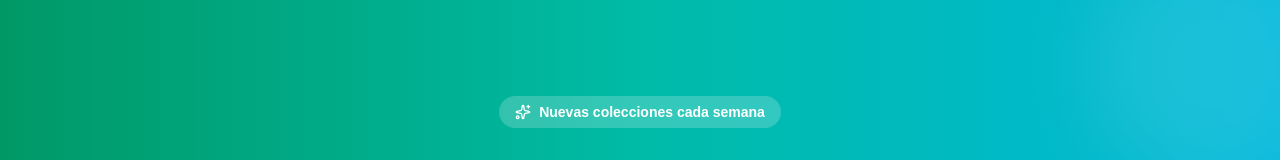
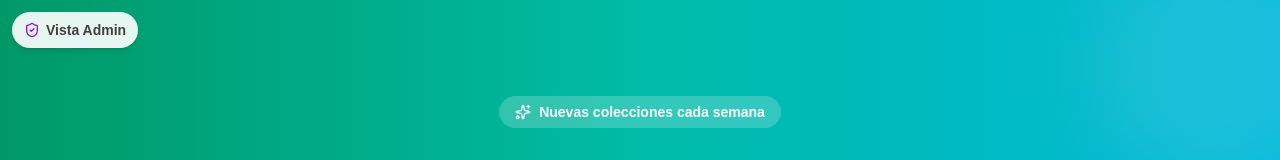
Before and after one commit to jasn4558-crypto/Pagina-web-VERO, a Next.js app: page / in a window 1280 px wide. Shown: the top 160 px of the page. Built offline with nearby package versions, Linux system fonts and the light colour scheme; no server answers; the database is empty.

Commit message:
Fase 10: Viewport móvil corregido y botón toggle vista admin/cliente

```diff
--- a/app/layout.tsx
+++ b/app/layout.tsx
@@ -1,7 +1,9 @@
 import type { Metadata } from "next";
+import type { Viewport } from "next";
 import { Geist, Geist_Mono } from "next/font/google";
 import { Toaster } from "sonner";
 import { CartProvider } from "@/components/CartProvider";
+import ViewToggle from "@/components/ViewToggle";
 import "./globals.css";
 
 const geistSans = Geist({
@@ -20,6 +22,12 @@ export const metadata: Metadata = {
     "Productos artesanales hechos con amor. Compra fácil por WhatsApp.",
 };
 
+export const viewport: Viewport = {
+  width: "device-width",
+  initialScale: 1,
+  maximumScale: 5,
+};
+
 export default function RootLayout({
   children,
 }: Readonly<{
@@ -32,6 +40,7 @@ export default function RootLayout({
     >
       <body className="min-h-full flex flex-col bg-stone-50 text-stone-900">
         <CartProvider>{children}</CartProvider>
+        <ViewToggle />
         <Toaster position="bottom-right" richColors />
       </body>
     </html>
--- /dev/null
+++ b/components/ViewToggle.tsx
@@ -0,0 +1,44 @@
+"use client";
+
+import { usePathname, useRouter } from "next/navigation";
+import { ShieldCheck, Store } from "lucide-react";
+
+export default function ViewToggle() {
+  const router = useRouter();
+  const pathname = usePathname();
+
+  const isAdminRoute = pathname.startsWith("/admin");
+
+  const handleToggle = () => {
+    if (isAdminRoute) {
+      router.push("/");
+    } else {
+      router.push("/admin");
+    }
+  };
+
+  return (
+    <button
+      type="button"
+      onClick={handleToggle}
+      className="fixed top-3 left-3 z-[100] flex items-center gap-1.5 rounded-full bg-white/90 px-3 py-2 shadow-md backdrop-blur-sm transition-all hover:bg-white hover:shadow-lg active:scale-95"
+      aria-label={isAdminRoute ? "Cambiar a vista cliente" : "Cambiar a vista admin"}
+    >
+      {isAdminRoute ? (
+        <>
+          <Store className="h-4 w-4 text-emerald-600" />
+          <span className="text-xs font-semibold text-stone-700 sm:text-sm">
+            Vista Cliente
+          </span>
+        </>
+      ) : (
+        <>
+          <ShieldCheck className="h-4 w-4 text-purple-600" />
+          <span className="text-xs font-semibold text-stone-700 sm:text-sm">
+            Vista Admin
+          </span>
+        </>
+      )}
+    </button>
+  );
+}
```
